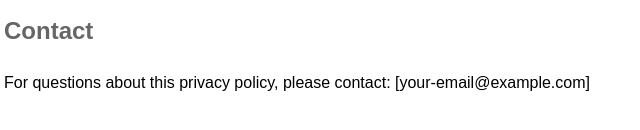
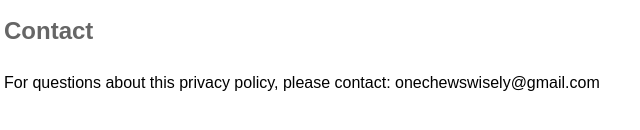
Before and after one commit to arcarim/privacy-policy, a plain HTML site: page index.html in a window 1280 px wide. Shown: the part 870-1000 px from the top of the page, 236-876 px from the left. Drawn offline with Linux system fonts and the light colour scheme.

Commit message:
Update index.html

```diff
--- a/index.html
+++ b/index.html
@@ -41,6 +41,6 @@
     <p>You may request deletion of your data at any time by contacting us.</p>
 
     <h2>Contact</h2>
-    <p>For questions about this privacy policy, please contact: [your-email@example.com]</p>
+    <p>For questions about this privacy policy, please contact: onechewswisely@gmail.com</p>
 </body>
 </html>
```
